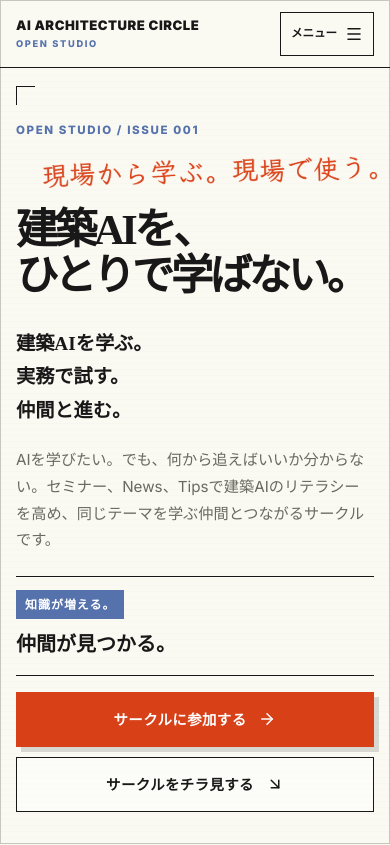
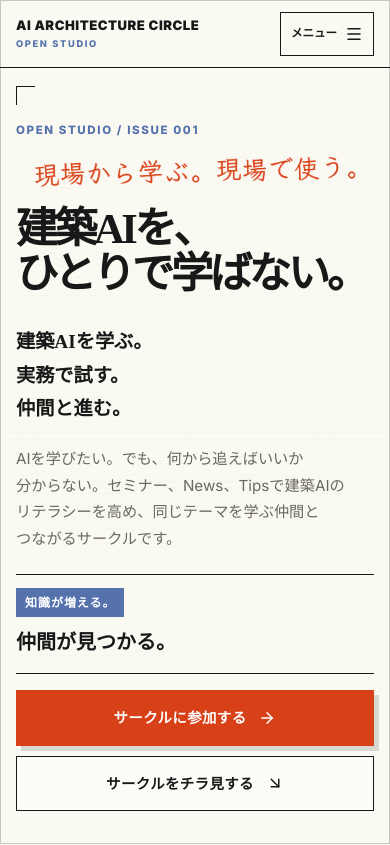
Before and after one commit to suz-u3n-chu/AI-Architecture-Circle, a React (Vite) app: page / in a window 390 px wide. Shown: the top 845 px of the page. Built offline with nearby package versions, Linux system fonts and the light colour scheme; a web font is replaced by a local one.

Commit message:
polish responsive copy and capture visual QA

```diff
--- a/components/circle/CirclePricing.tsx
+++ b/components/circle/CirclePricing.tsx
@@ -14,7 +14,7 @@ export default function CirclePricing() {
           label="ひとりで迷う時間を、実務が進む時間へ。"
           desktopLines={['ひとりで迷う時間を、', '実務が進む時間へ。']}
         />
-        <p>どのプランでも、面談・会員ページ・対象サービスの内容は同じです。</p>
+        <p>{content.pricing.description}</p>
       </div>
       <div className="included-sheet">
         <p>ALL PLANS INCLUDE</p>
--- a/content/circle-content.json
+++ b/content/circle-content.json
@@ -170,6 +170,9 @@
       }
     ]
   },
+  "pricing": {
+    "description": "どのプランでも、セミナー・News・Tips、会員ページ、面談、対象サービスの内容は同じです。"
+  },
   "plans": [
     {
       "id": "yearly",
--- a/styles/circle.css
+++ b/styles/circle.css
@@ -344,6 +344,13 @@ img {
   transform: rotate(-1.4deg);
 }
 
+@media (max-width: 679px) {
+  .hero-note {
+    width: calc(100% - 32px);
+    margin-left: 16px;
+  }
+}
+
 .hero-copy,
 .hero-artifacts {
   z-index: 1;
@@ -381,6 +388,8 @@ img {
   margin: 20px 0 0;
   color: var(--muted);
   font-size: 0.95rem;
+  text-wrap: pretty;
+  word-break: auto-phrase;
 }
 
 .hero-value {
```
Also changed, not shown: 8 other files (tests, documents, lock files or other folders).
